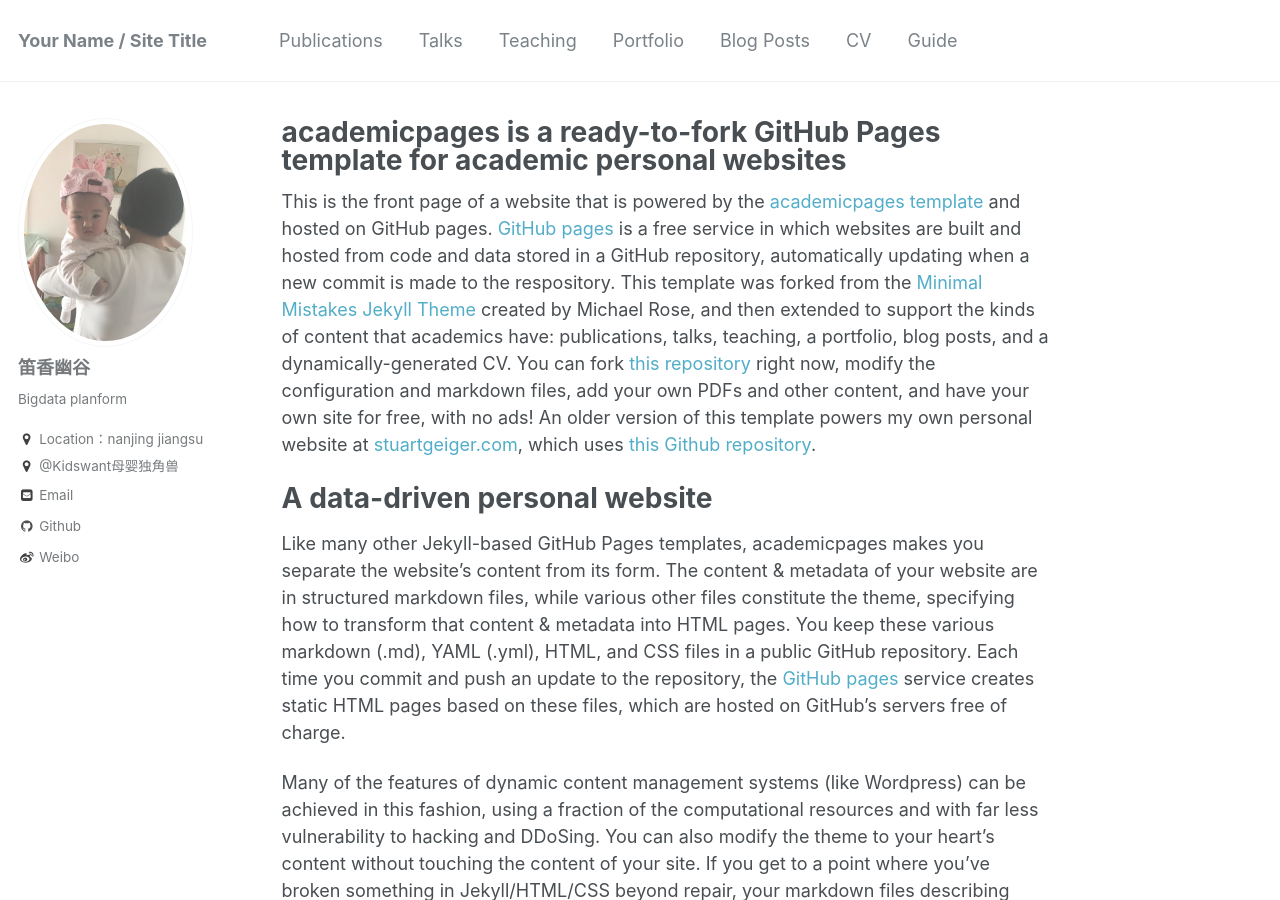
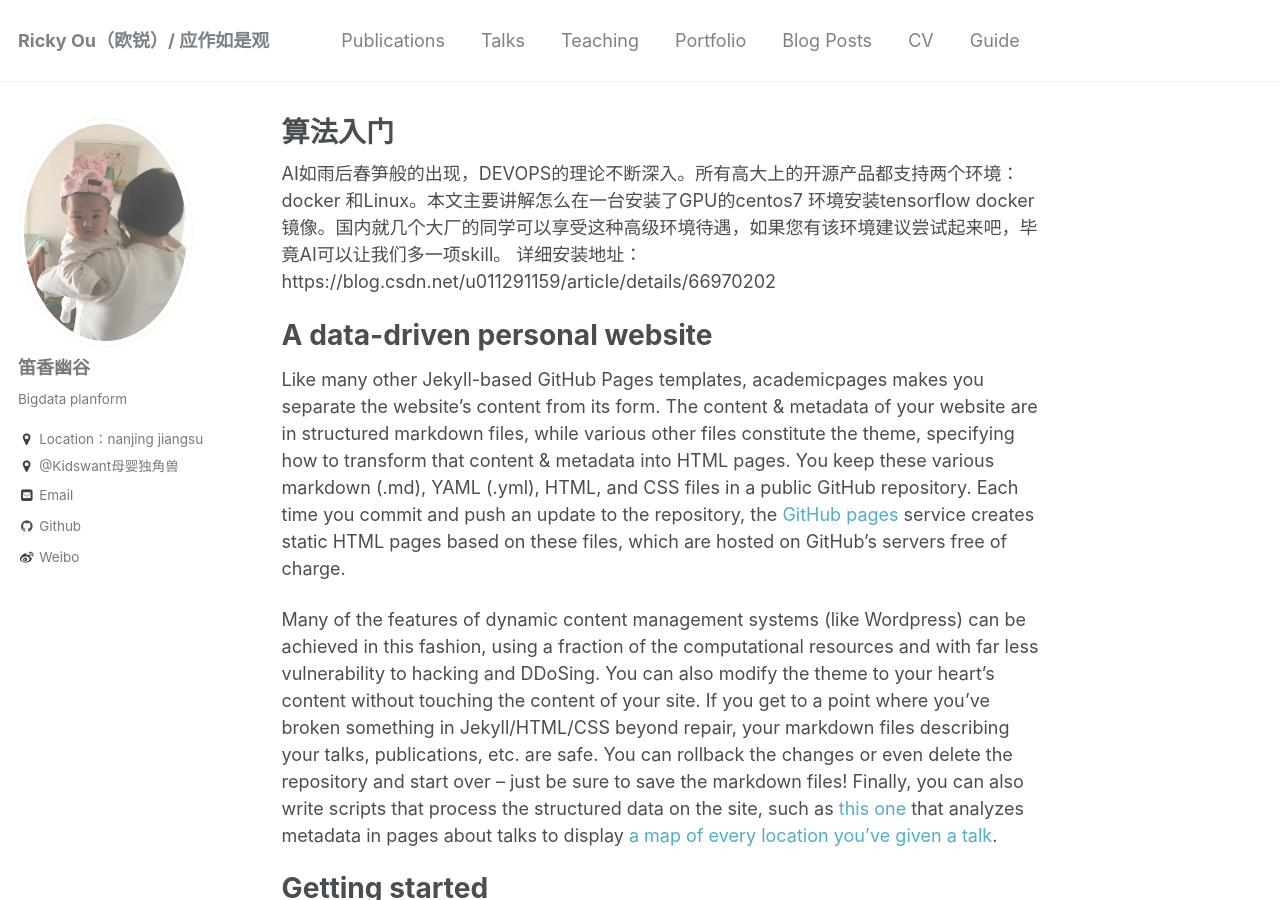
Before and after one commit to ouyangshourui/ouyangshourui.github.io, a Jekyll site: the page built from _pages/about.md, in a window 1280 px wide and 900 px high. Built offline with Jekyll 4.4.1, drawn with Linux system fonts in a browser that asks for light colours.

Commit message:
add about context

```diff
--- a/_config.yml
+++ b/_config.yml
@@ -7,7 +7,7 @@
 
 # Site Settings
 locale                   : "en-US"
-title                    : "Your Name / Site Title"
+title                    : "Ricky Ou（欧锐）/ 应作如是观"
 title_separator          : "-"
 name                     : &name "Your Name"
 description              : &description "personal description"
--- a/_pages/about.md
+++ b/_pages/about.md
@@ -1,6 +1,6 @@
 ---
 permalink: /
-title: "academicpages is a ready-to-fork GitHub Pages template for academic personal websites"
+title: "算法入门"
 excerpt: "About me"
 author_profile: true
 redirect_from:
@@ -8,7 +8,8 @@ redirect_from:
   - /about.html
 ---
 
-This is the front page of a website that is powered by the [academicpages template](https://github.com/academicpages/academicpages.github.io) and hosted on GitHub pages. [GitHub pages](https://pages.github.com) is a free service in which websites are built and hosted from code and data stored in a GitHub repository, automatically updating when a new commit is made to the respository. This template was forked from the [Minimal Mistakes Jekyll Theme](https://mmistakes.github.io/minimal-mistakes/) created by Michael Rose, and then extended to support the kinds of content that academics have: publications, talks, teaching, a portfolio, blog posts, and a dynamically-generated CV. You can fork [this repository](https://github.com/academicpages/academicpages.github.io) right now, modify the configuration and markdown files, add your own PDFs and other content, and have your own site for free, with no ads! An older version of this template powers my own personal website at [stuartgeiger.com](http://stuartgeiger.com), which uses [this Github repository](https://github.com/staeiou/staeiou.github.io).
+AI如雨后春笋般的出现，DEVOPS的理论不断深入。所有高大上的开源产品都支持两个环境：docker 和Linux。本文主要讲解怎么在一台安装了GPU的centos7 环境安装tensorflow docker镜像。国内就几个大厂的同学可以享受这种高级环境待遇，如果您有该环境建议尝试起来吧，毕竟AI可以让我们多一项skill。
+详细安装地址：https://blog.csdn.net/u011291159/article/details/66970202
 
 A data-driven personal website
 ======
```
